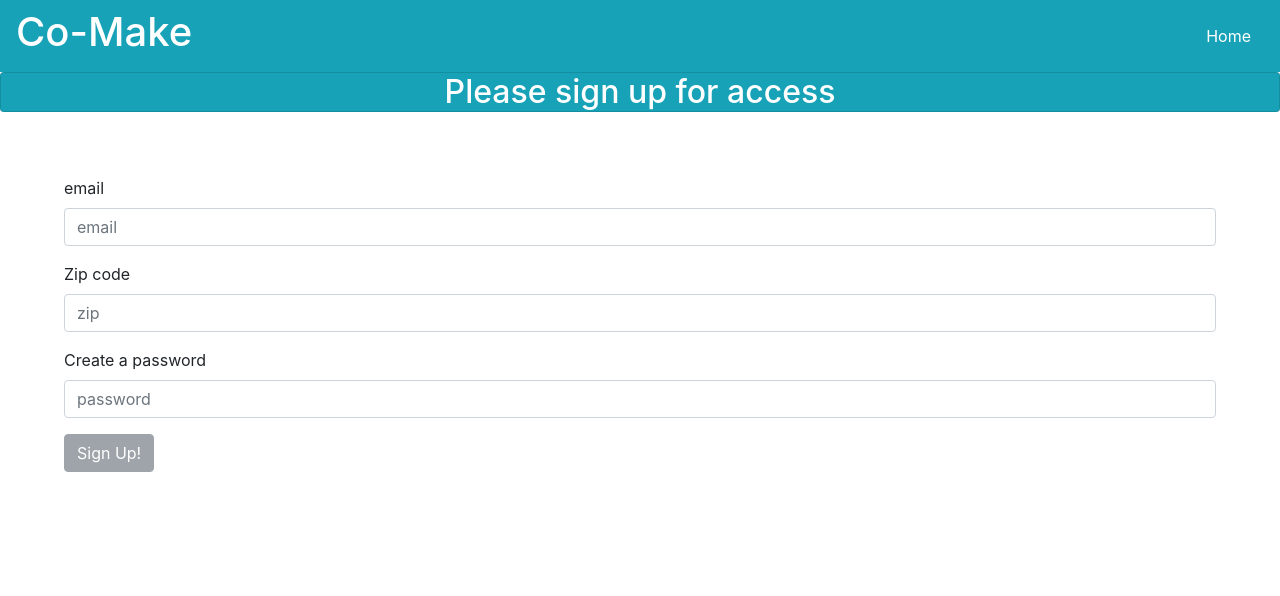
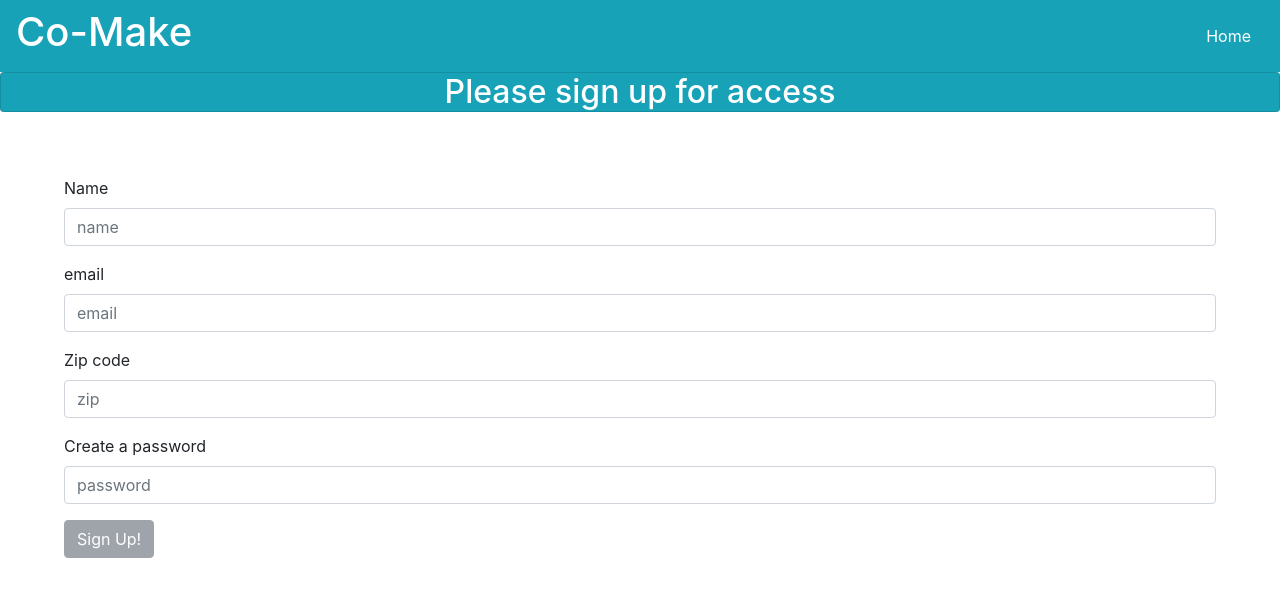
Before and after one commit to Build-Week-Co-Make-2/front-end, a React (Create React App) app: page /signup in a window 1280 px wide. Shown: the top 596 px of the page. Built offline with nearby package versions, Linux system fonts and the light colour scheme.

Commit message:
Third push.  Name variable restored

```diff
--- a/src/components/SignupForm.js
+++ b/src/components/SignupForm.js
@@ -6,13 +6,13 @@ import * as yup from 'yup';
 const SignupForm = props => {
     const [buttonDisabled, setButtonDisabled] = useState(true);
     const [formData, setFormData] = useState({
-        // name: "",
+        name: "",
         email: "",
         password: "",
         zip: ""
     })
     const schema = yup.object().shape({
-        // name: yup.string().required("Name is required").min(2),
+        name: yup.string().required("Name is required").min(2),
         email: yup.string().required("email is required"),
         zip: yup.string().required("Must enter a valid zip").min(5),
         password: yup.string().required("Please enter a password").min(6)
@@ -54,10 +54,10 @@ const SignupForm = props => {
         zip: ""})
 
     }} style={{margin: "5%"}}>
-        {/* <FormGroup>
+        <FormGroup>
             <Label for="name">Name</Label>
             <Input name="name"id="name" placeholder="name" value={formData.name} onChange={handleChanges}/>
-        </FormGroup> */}
+        </FormGroup>
         <FormGroup>
             <Label for="email">email</Label>
             <Input type="email" name="email" placeholder="email" value={formData.email} onChange={handleChanges}/>
```
